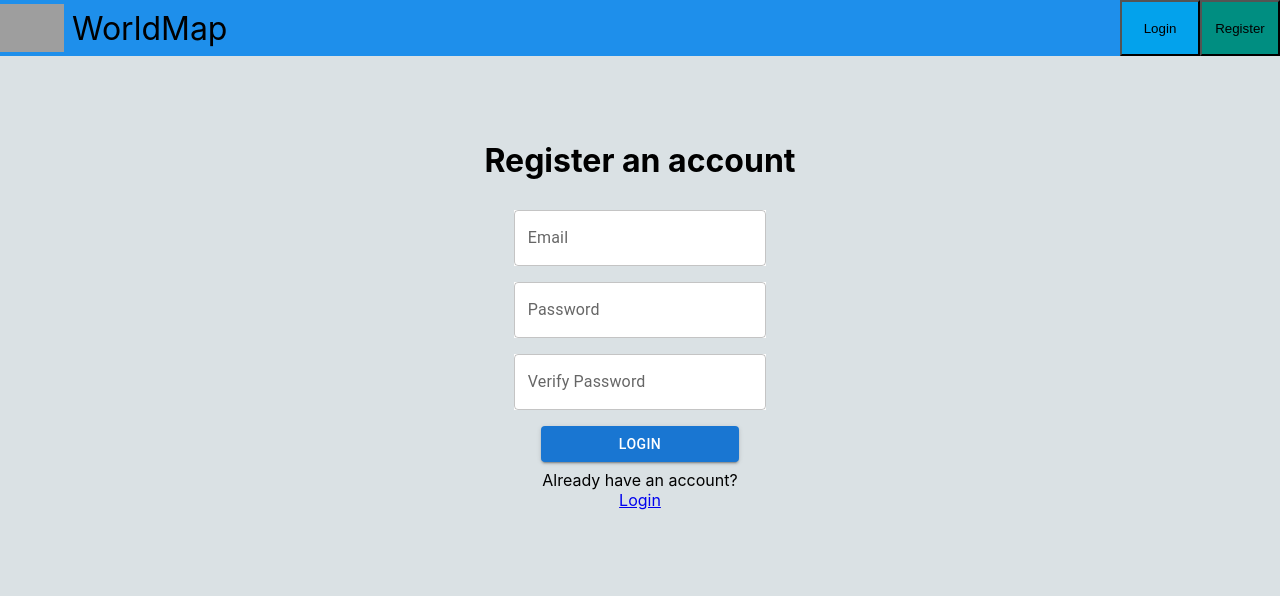
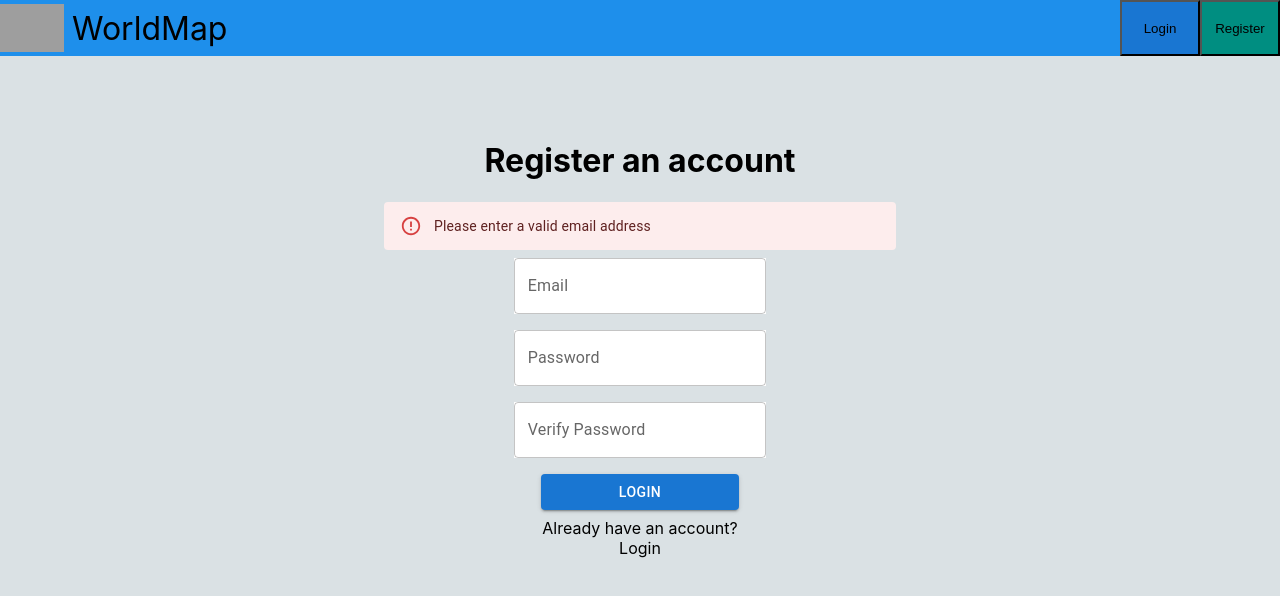
Before and after one commit to PaulV87/Worldmap-frontend, a React (Create React App) app: page /register in a window 1280 px wide. Both pictures are taken after a click on the button "LOGIN". Shown: the top 596 px of the page. Built offline with nearby package versions, Linux system fonts and the light colour scheme; no server answers; grey boxes are pictures that could not be loaded.

Commit message:
Added form validation to login and register pages

```diff
--- a/src/App.css
+++ b/src/App.css
@@ -30,7 +30,7 @@
 }
 
 .login-button {
-  background-color: #03a2ec;
+  background-color: #1976d2;
 }
 
 .register-button {
--- a/src/pages/Login.jsx
+++ b/src/pages/Login.jsx
@@ -1,35 +1,56 @@
 import axios from "axios";
 import { useState } from "react";
-import Spinner from "../components/Spinner";
 import { useNavigate, } from 'react-router-dom';
 import { server } from '../config/production';
 import Box from '@mui/material/Box';
 import TextField from '@mui/material/TextField';
 import Button from '@mui/material/Button';
-
+import Alert from '@mui/material/Alert';
+import Stack from '@mui/material/Stack';
+import { validateEmail } from "../utils/UtilFunctions";
 
 function Login() {
   const [email, setEmail] = useState("");
   const [password, setPassword] = useState("");
+  const [errorMessage, setErrorMessage] = useState("");
+  const [isError, setIsError] = useState(false);
+
   const navigate = useNavigate();
 
 
+  async function login() {
+    const validEmail = validateEmail(email)
 
-  async function login() {
+    if(!validEmail){
+      setErrorMessage("Please enter a valid email address")
+      setIsError(true)
+      return
+    }
+
+    if(password.length < 6){
+      setErrorMessage("Please enter a password that is at least 6 characters long")
+      setIsError(true)
+      return
+    }
     try {
       const loginData = {
         email,
         password,
       };
 
-      const res = await axios.post(`${server}/auth/login`, loginData, {withCredentials: "True", Credentials: 'include'});
+      await axios.post(`${server}/auth/login`, loginData, {withCredentials: "True", Credentials: 'include'});
 
       setEmail("")
       setPassword("")
+      setErrorMessage("")
+      setIsError(false)
 
       navigate("/")
     } catch (err) {
       console.error(err);
+
+      setErrorMessage("Invalid username or password")
+      setIsError(true)
     }
   }
 
@@ -37,6 +58,12 @@ function Login() {
     <div className="login-container">
       <div className="form-container">
         <h1>Login</h1>
+        {isError &&
+          <Stack sx={{ width: '100%' }} spacing={2}>
+          <Alert severity="error">{errorMessage}</Alert>
+
+          </Stack>
+        }
         <Box
           component="form"
           className="input-container"
@@ -48,20 +75,22 @@ function Login() {
         >
           <TextField
             className="input-field"
-            id="outlined-basic"
+            id="outlined-basic-email-field"
             label="Email"
             variant="outlined"
             type="email"
             placeholder="Email"
+            autoComplete="off"
             onChange={(e) => setEmail(e.target.value)}
             value={email}
           />
           <TextField
             className="input-field"
-            id="outlined-basic"
+            id="outlined-basic-password-field"
             label="Password"
             variant="outlined"
             type="password"
+            autoComplete="off"
             placeholder="Password"
             onChange={(e) => setPassword(e.target.value)}
             value={password}
@@ -71,7 +100,7 @@ function Login() {
           </Button>
         </Box>
         <span>Don't have an account?</span>
-        <a href="/register">Register</a>
+        <span onClick={() => navigate("/register")}>Register</span>
 
       </div>
     </div>
--- a/src/pages/Register.jsx
+++ b/src/pages/Register.jsx
@@ -5,15 +5,40 @@ import Box from '@mui/material/Box';
 import TextField from '@mui/material/TextField';
 import Button from '@mui/material/Button';
 import { useNavigate, } from 'react-router-dom';
+import Alert from '@mui/material/Alert';
+import Stack from '@mui/material/Stack';
+import { validateEmail } from "../utils/UtilFunctions";
 
 
 function Register() {
   const [email, setEmail] = useState("");
   const [password, setPassword] = useState("");
   const [passwordVerify, setPasswordVerify] = useState("");
+  const [errorMessage, setErrorMessage] = useState("");
+  const [isError, setIsError] = useState(false);
+
   const navigate = useNavigate();
 
   async function register() {
+    const validEmail = validateEmail(email)
+
+    if(!validEmail){
+      setErrorMessage("Please enter a valid email address")
+      setIsError(true)
+      return
+    }
+
+    if(password.length < 6){
+      setErrorMessage("Please enter a password that is at least 6 characters long")
+      setIsError(true)
+      return
+    }
+
+    if(password!==passwordVerify){
+      setErrorMessage("Passwords don't match")
+      setIsError(true)
+      return
+    }
 
     try {
       const registerData = {
@@ -28,6 +53,9 @@ function Register() {
       setPassword("")
       setPasswordVerify("")
 
+      setErrorMessage("")
+      setIsError(false)
+
       navigate("/")
     } catch (err) {
       console.error(err);
@@ -38,6 +66,12 @@ function Register() {
     <div className="login-container">
       <div className="form-container">
         <h1>Register an account</h1>
+        {isError &&
+          <Stack sx={{ width: '100%' }} spacing={2}>
+          <Alert severity="error">{errorMessage}</Alert>
+
+          </Stack>
+        }
         <Box
           component="form"
           className="input-container"
@@ -49,9 +83,10 @@ function Register() {
         >
           <TextField
             className="input-field"
-            id="outlined-basic"
+
             label="Email"
             variant="outlined"
+            autoComplete="off"
             type="email"
             placeholder="Email"
             onChange={(e) => setEmail(e.target.value)}
@@ -59,9 +94,10 @@ function Register() {
           />
           <TextField
             className="input-field"
-            id="outlined-basic"
+
             label="Password"
             variant="outlined"
+            autoComplete="off"
             type="password"
             placeholder="Password"
             onChange={(e) => setPassword(e.target.value)}
@@ -69,8 +105,9 @@ function Register() {
           />
           <TextField
             className="input-field"
-            id="outlined-basic"
+
             label="Verify Password"
+            autoComplete="off"
             variant="outlined"
             type="password"
             placeholder="Verify Password"
@@ -82,7 +119,7 @@ function Register() {
           </Button>
         </Box>
         <span>Already have an account?</span>
-        <a href="/login">Login</a>
+        <span onClick={() => navigate("/login")}>Login</span>
       </div>
     </div>
   );
--- /dev/null
+++ b/src/utils/UtilFunctions.js
@@ -0,0 +1,12 @@
+
+// Function to validate an email address with regex
+const validateEmail = (email) => {
+  //eslint-disable-next-line
+  if (/^\w+([\.-]?\w+)*@\w+([\.-]?\w+)*(\.\w{2,3})+$/.test(email)) {
+   return (true)
+  }
+
+  return (false)
+}
+
+export { validateEmail }
```
